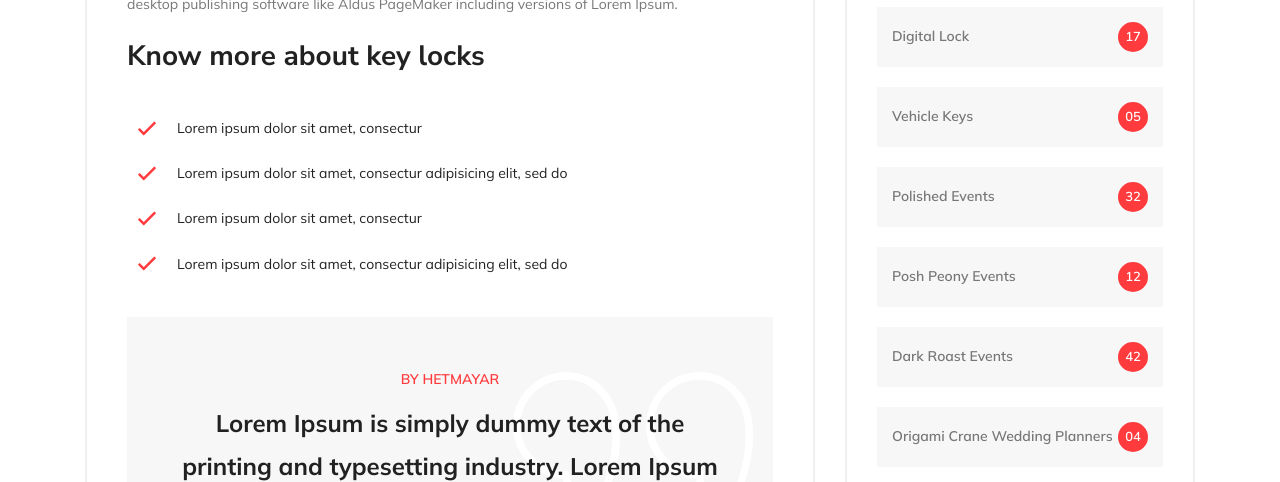
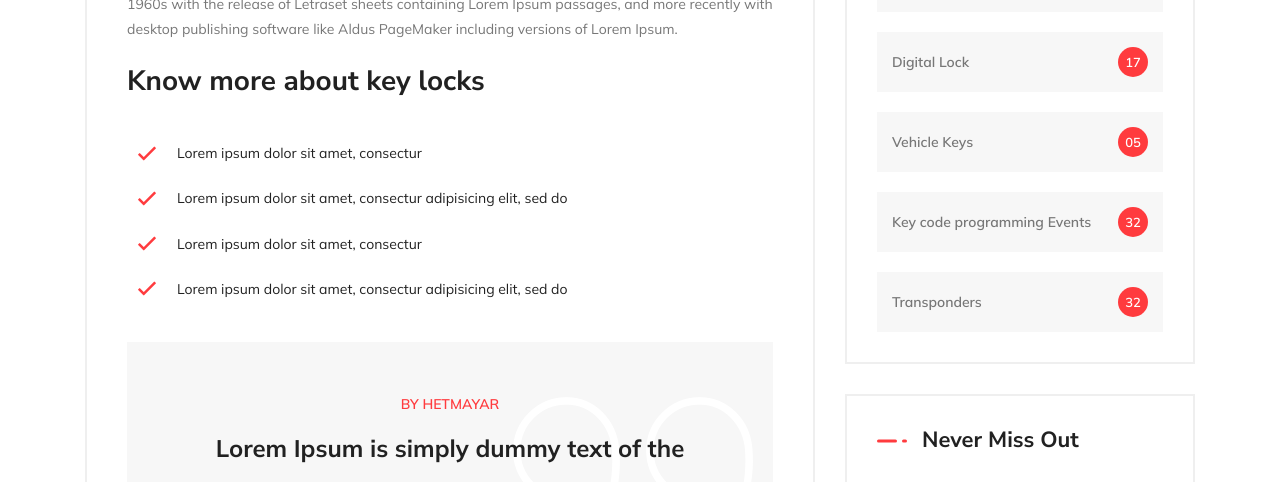
Before and after one commit to TinoJHB/locksmith, a plain HTML site: page blog-details.html in a window 1280 px wide. Shown: the part 2026-2508 px from the top of the page. Drawn offline with nearby package versions, Linux system fonts and the light colour scheme; files whose address does not match are found by name.

Commit message:
Update blog-details.html

```diff
--- a/blog-details.html
+++ b/blog-details.html
@@ -74,7 +74,7 @@
 
               <div class="sigma_product-single-content">
 
-                <h4 class="entry-title"> High Security Multi Level Lock . </h4>
+                <h4 class="entry-title"> Security Locks . </h4>
 
                 <div class="sigma_product-price">
                   <span>352$</span>
@@ -398,7 +398,7 @@
       <div class="sigma_subheader-inner">
         <div class="sigma_subheader-text">
           <h1>Blog Details</h1>
-          <p class="blockquote light"> We make best keys and desing lock according to you interior    </p>
+          <p class="blockquote light"> We are the best in car key coding, programming and emergency locksmith services    </p>
         </div>
         <nav aria-label="breadcrumb">
           <ol class="breadcrumb">
@@ -735,10 +735,8 @@
                 <li> <a href="#"> Keys Lock <span>22</span> </a> </li>
                 <li> <a href="#"> Digital Lock <span>17</span> </a> </li>
                 <li> <a href="#"> Vehicle Keys  <span>05</span> </a> </li>
-                <li> <a href="#"> Polished Events <span>32</span> </a> </li>
-                <li> <a href="#"> Posh Peony Events <span>12</span> </a> </li>
-                <li> <a href="#"> Dark Roast Events <span>42</span> </a> </li>
-                <li> <a href="#"> Origami Crane Wedding Planners <span>04</span> </a> </li>
+                <li> <a href="#"> Key code programming Events <span>32</span> </a> </li>
+                <li> <a href="#"> Transponders <span>32</span> </a> </li>
               </ul>
 
             </div>
```
